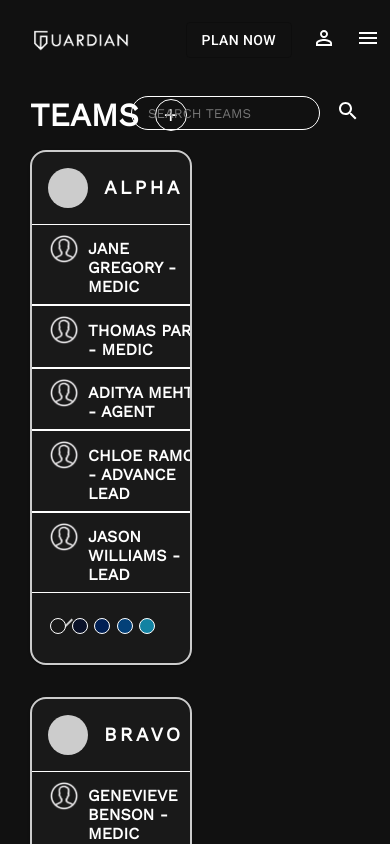
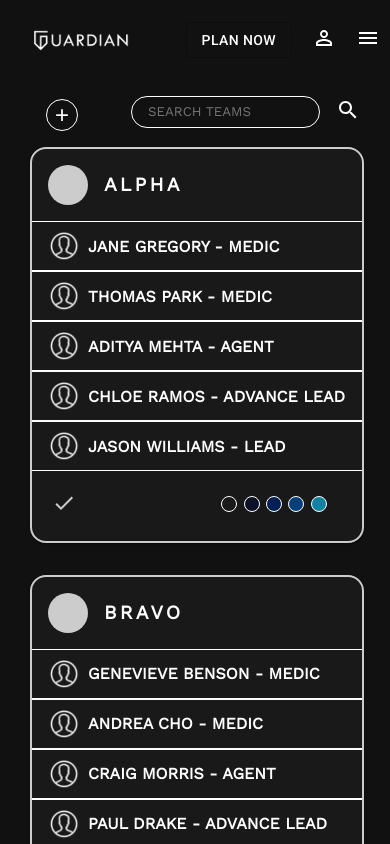
Before and after one commit to sophia2798/guardian_frontend, a React (Create React App) app: page /teams in a window 390 px wide. Shown: the top 844 px of the page. Built offline with nearby package versions, Linux system fonts and the light colour scheme.

Commit message:
added scrollbar to teams cards

```diff
--- a/src/card-components/TeamCards/TeamCard.css
+++ b/src/card-components/TeamCards/TeamCard.css
@@ -3,12 +3,34 @@
     font-family: 'Work Sans', sans-serif;
     min-width: 31%;
     max-width: 48%;
-    margin-right: 1rem;
+    /* margin-right: 1rem; */
 }
 
 #team-card-content {
     color: white !important;
     padding: 0;
+    max-height: 15.6rem;
+    overflow-y: scroll;
+    overflow-x: hidden;
+}
+
+#team-card-content::-webkit-scrollbar-track
+{
+-webkit-box-shadow: inset 0 0 6px rgba(0,0,0,0.3);
+border-radius: 10px;
+background-color: rgb(0,0,0,0);
+}
+
+#team-card-content::-webkit-scrollbar
+{
+width: 0.2rem;
+background-color: rgb(0,0,0,0);
+}
+
+#team-card-content::-webkit-scrollbar-thumb
+{
+border-radius: 10px;
+background-color: white;
 }
 
 .member-list {
@@ -67,3 +89,17 @@
 #black-blue {
     background: #0a1128;
 }
+
+@media only screen and (max-width: 800px) {
+    #team-card {
+        min-width: 100%;
+        /* margin-left: auto;
+        margin-right: auto; */
+    }
+}
+
+@media only screen and (max-width:1165px) {
+    #team-card {
+        width: 48%;
+    }
+}
--- a/src/card-components/TeamCards/TeamCard.js
+++ b/src/card-components/TeamCards/TeamCard.js
@@ -9,7 +9,7 @@ import CardContent from '@material-ui/core/CardContent';
 import CardActions from '@material-ui/core/CardActions';
 import Collapse from '@material-ui/core/Collapse';
 import Avatar from '@material-ui/core/Avatar';
-import ClearIcon from '@material-ui/icons/Clear';
+import MoreHorizIcon from '@material-ui/icons/MoreHoriz';
 import IconButton from '@material-ui/core/IconButton';
 import Typography from '@material-ui/core/Typography';
 import { red } from '@material-ui/core/colors';
@@ -160,7 +160,7 @@ export default function TeamCard(props) {
       <CardActions disableSpacing style={{position:'relative'}}>
         <IconButton onClick={switchActive} aria-label="add to favorites">
             { active ?
-            <div className="textBlue"><ClearIcon/></div>
+            <div className="textBlue"><MoreHorizIcon/></div>
             :
             <div className="textGrey"><CheckIcon/></div>}
         </IconButton>
--- a/src/card-components/TripCards/TripCard.js
+++ b/src/card-components/TripCards/TripCard.js
@@ -9,7 +9,7 @@ import CardContent from '@material-ui/core/CardContent';
 import CardActions from '@material-ui/core/CardActions';
 import Collapse from '@material-ui/core/Collapse';
 import Avatar from '@material-ui/core/Avatar';
-import ClearIcon from '@material-ui/icons/Clear';
+import MoreHorizIcon from '@material-ui/icons/MoreHoriz';
 import IconButton from '@material-ui/core/IconButton';
 import Typography from '@material-ui/core/Typography';
 import { red } from '@material-ui/core/colors';
@@ -95,9 +95,9 @@ export default function TripCard(props) {
       <CardActions disableSpacing>
         <IconButton onClick={setComplete} aria-label="add to favorites">
             { complete ?
-            <div className="textBlue"><CheckIcon/></div>
+            <div className="textBlue"><MoreHorizIcon/></div>
             :
-            <div className="textGrey"><ClearIcon/></div>}
+            <div className="textGrey"><CheckIcon/></div>}
         </IconButton>
       </CardActions>
     </Card>
--- a/src/pages/Teams/Teams.css
+++ b/src/pages/Teams/Teams.css
@@ -8,7 +8,7 @@
 .team-cards-container {
     display: flex;
     flex-direction: row;
-    /* justify-content: space-between; */
+    justify-content: space-evenly;
     flex-wrap: wrap;
 }
 
@@ -121,3 +121,15 @@
     color: black;
     cursor: pointer;
 }
+
+@media only screen and (max-width: 1165px) {
+    .team-cards-container {
+        justify-content: space-between;
+    }
+}
+
+@media only screen and (max-width: 455px) {
+    .team-header h1 {
+        display: none;
+    }
+}
--- a/src/utils/seedTeam.json
+++ b/src/utils/seedTeam.json
@@ -149,6 +149,15 @@
                 "last_name": "Franklin",
                 "position": "Lead",
                 "image": "https://p7.hiclipart.com/preview/349/288/888/teacher-education-student-course-school-avatar.jpg"
+            },
+            {
+                "id": 6,
+                "email": "jwilliams@test.com",
+                "password": "covid2020",
+                "first_name": "Christina",
+                "last_name": "Gomez",
+                "position": "Agent",
+                "image": "https://p7.hiclipart.com/preview/349/288/888/teacher-education-student-course-school-avatar.jpg"
             }
         ]
     }
```
